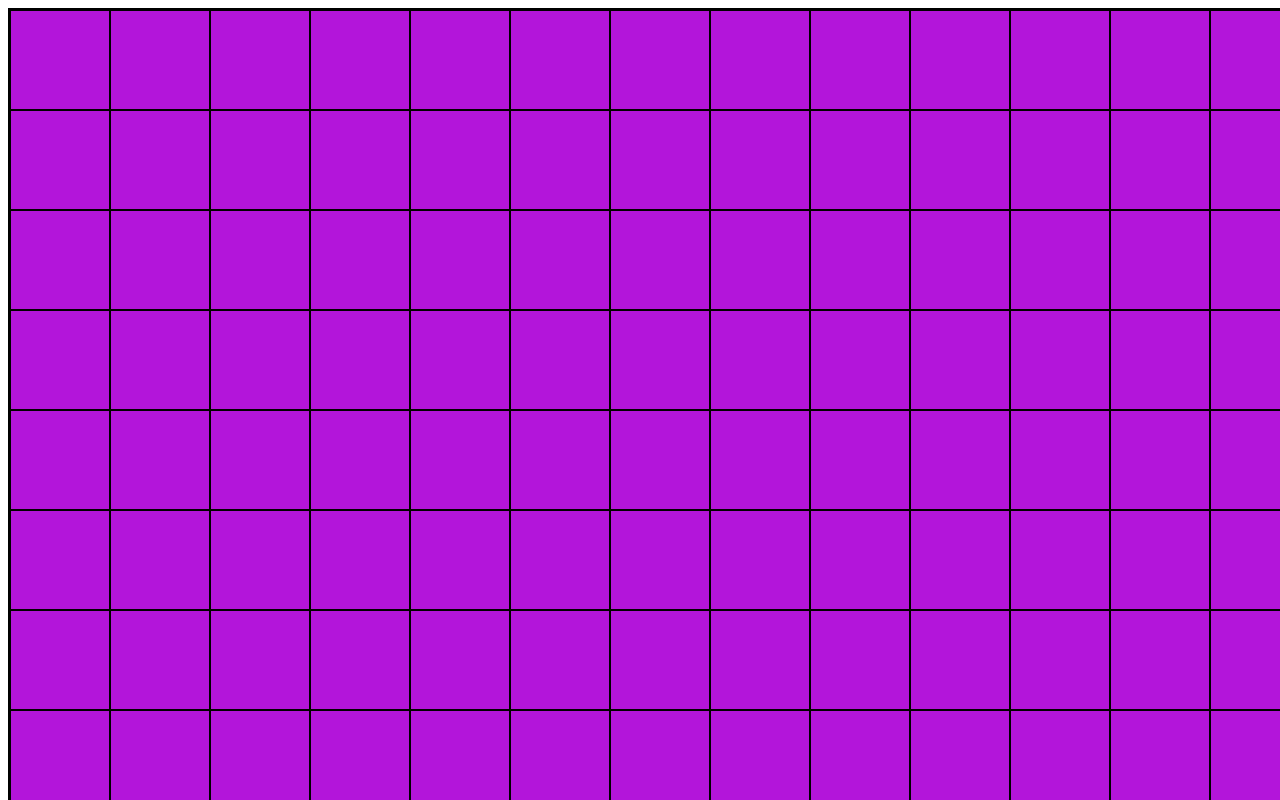
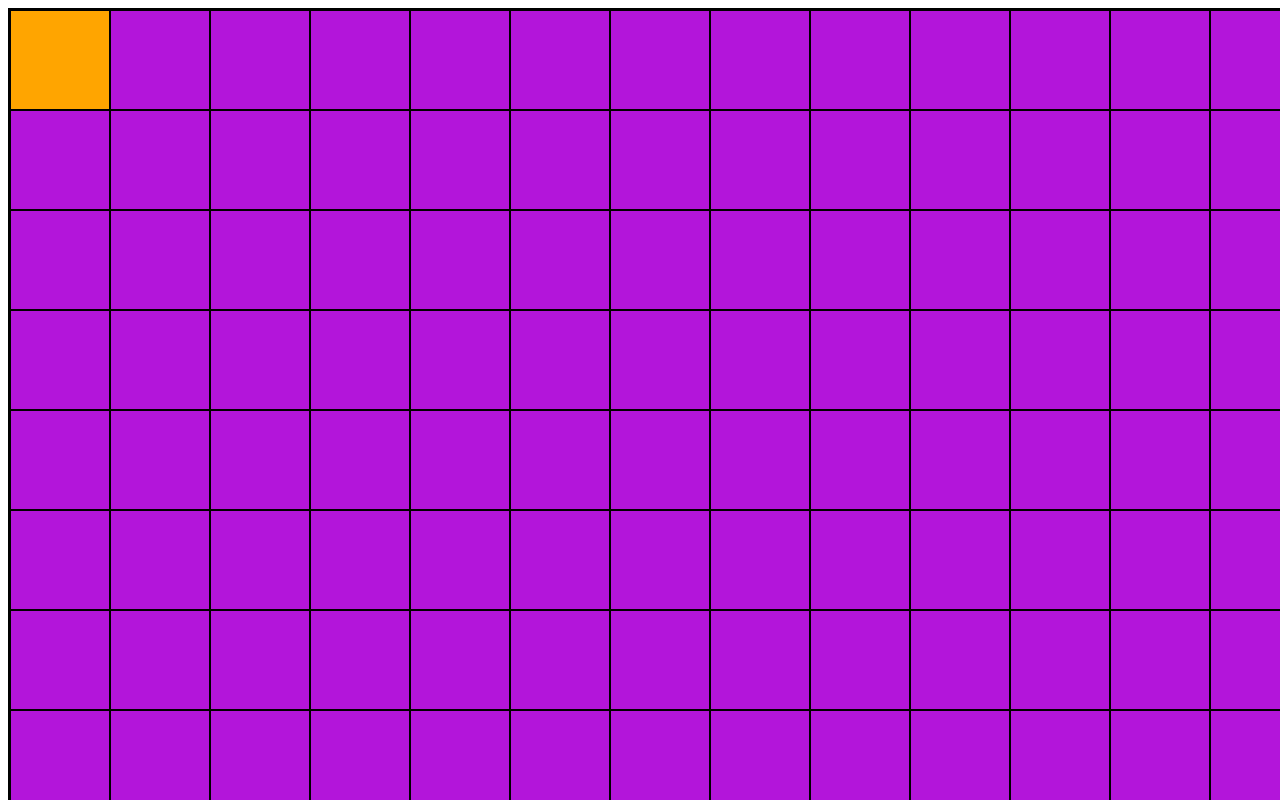
Before and after one commit to Dorene-StMarthe/EtchaSketch, a plain HTML site: page index.html in a window 1280 px wide. In both pictures the pointer is over the element 60 px from the left and 60 px from the top of the page. Shown: the top 800 px of the page. Drawn offline with Linux system fonts and the light colour scheme.

Commit message:
set hover color orange css

```diff
--- a/script.js
+++ b/script.js
@@ -9,5 +9,4 @@ for (let i = 0; i <256 ; i++){
 
        gridItem.appendChild(gridSquare);
        container.appendChild(gridItem);
-
     }
--- a/styles.css
+++ b/styles.css
@@ -19,3 +19,7 @@
     border: 1px solid black;
     box-sizing: border-box;
 }
+
+.grid-square:hover{
+    background-color: orange;
+}
```
